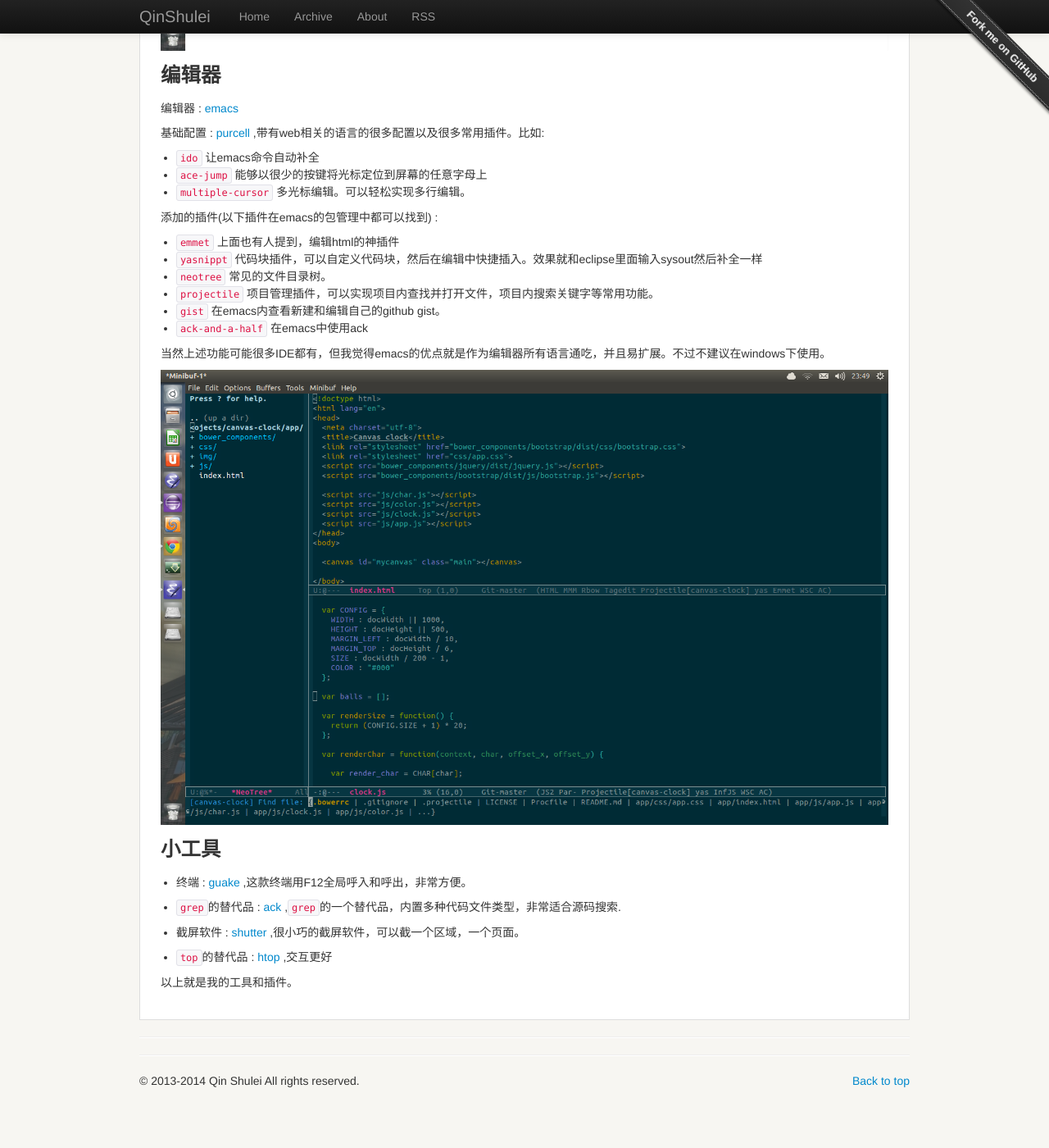
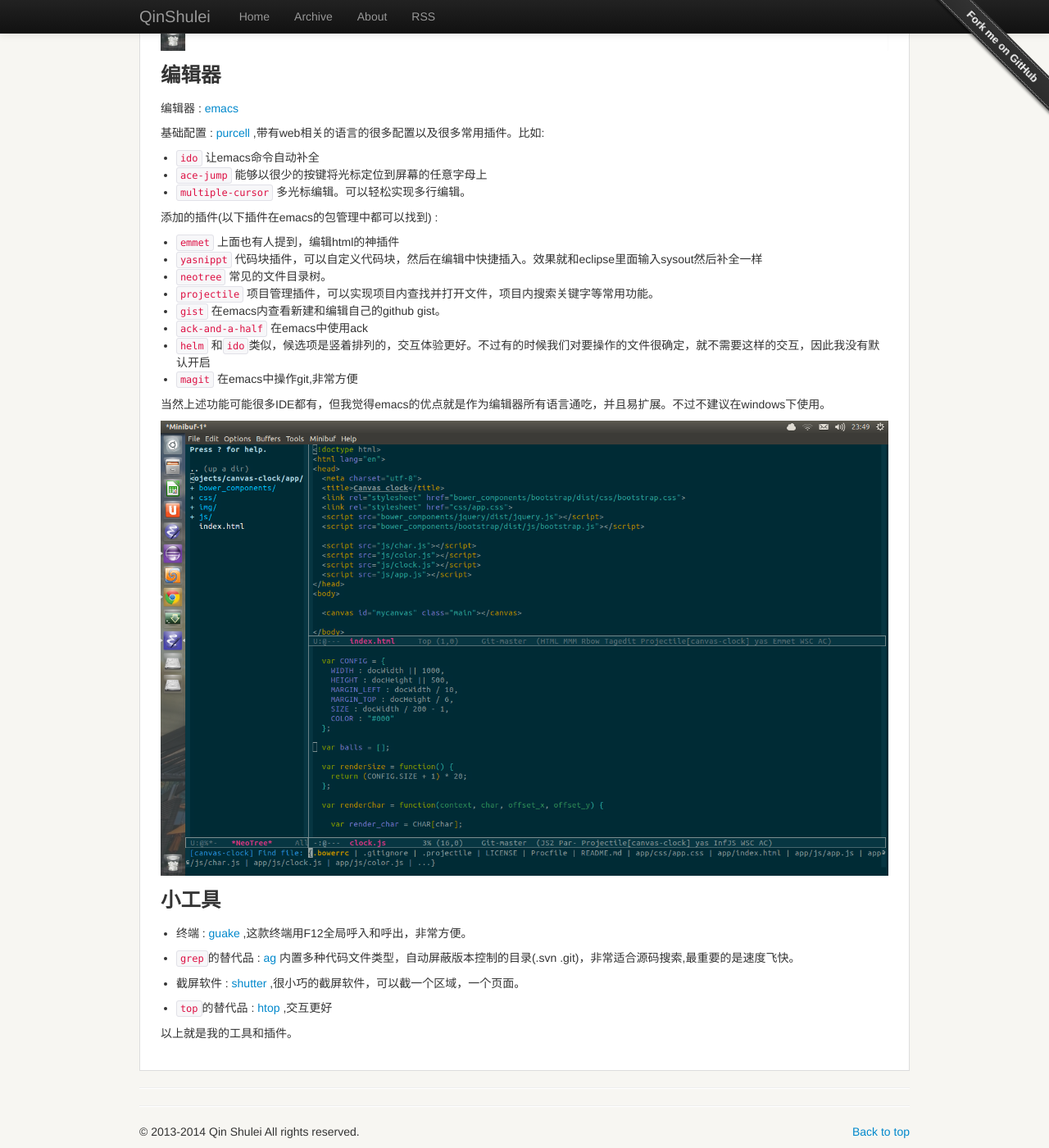
Before and after one commit to qinshulei/qinshulei.github.io, a Jekyll site: the page built from _posts/2014-12-04-my-workspace.markdown, in a window 1280 px wide and 1400 px high, scrolled down 811 px. Shown: the whole window at 82% size. Built offline with Jekyll 4.4.1, drawn with Linux system fonts in a browser that asks for light colours; comment, search, counter and statistics services are not loaded; before the commit the page ends 2149 px from its top, so only the background shows below that.

Commit message:
update my workspace

```diff
--- a/_posts/2014-12-04-my-workspace.markdown
+++ b/_posts/2014-12-04-my-workspace.markdown
@@ -33,6 +33,8 @@ zsh提供了更好的补全和高亮，有更好的交互体验，兼容bash。
 + `projectile` 项目管理插件，可以实现项目内查找并打开文件，项目内搜索关键字等常用功能。
 + `gist` 在emacs内查看新建和编辑自己的github gist。
 + `ack-and-a-half` 在emacs中使用ack
++ `helm` 和`ido`类似，候选项是竖着排列的，交互体验更好。不过有的时候我们对要操作的文件很确定，就不需要这样的交互，因此我没有默认开启
++ `magit` 在emacs中操作git,非常方便
 
 当然上述功能可能很多IDE都有，但我觉得emacs的优点就是作为编辑器所有语言通吃，并且易扩展。不过不建议在windows下使用。
 
@@ -42,7 +44,7 @@ zsh提供了更好的补全和高亮，有更好的交互体验，兼容bash。
 ### 小工具
 + 终端 : [guake](https://github.com/Guake/guake/) ,这款终端用F12全局呼入和呼出，非常方便。
 
-+ `grep`的替代品 : [ack](http://beyondgrep.com/) ,`grep`的一个替代品，内置多种代码文件类型，非常适合源码搜索.
++ `grep`的替代品 : [ag](https://github.com/ggreer/the_silver_searcher) 内置多种代码文件类型，自动屏蔽版本控制的目录(.svn .git)，非常适合源码搜索,最重要的是速度飞快。
 
 + 截屏软件 : [shutter](http://shutter-project.org/) ,很小巧的截屏软件，可以截一个区域，一个页面。
 
```
